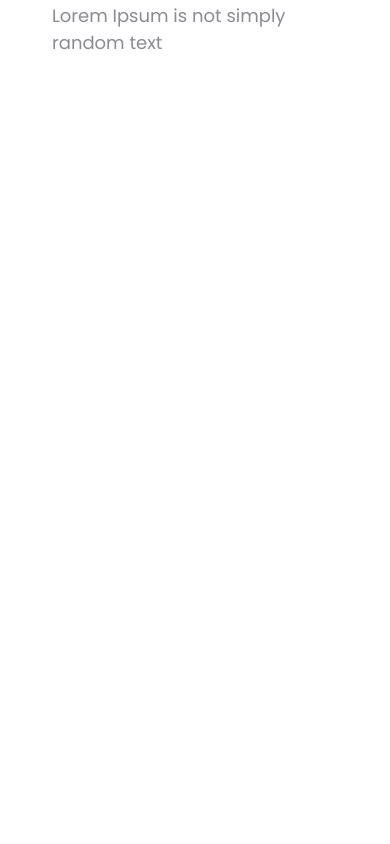
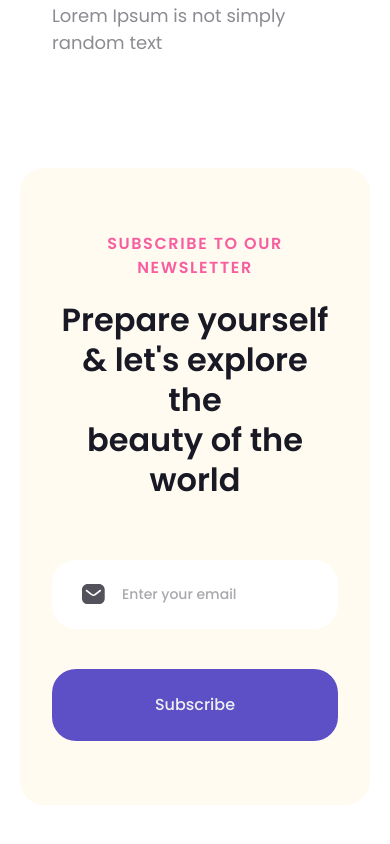
Before and after one commit to Rexenpai-cmd/travlog, a React (Vite) app: page / in a window 390 px wide. Shown: the part 5561-6405 px from the top of the page. Before the commit the page ends 5729 px from the top, so only its background shows below. Built offline with nearby package versions, Linux system fonts and the light colour scheme.

Commit message:
Feat: Newsletter Section

```diff
--- a/src/App.jsx
+++ b/src/App.jsx
@@ -3,6 +3,7 @@ import Discover from "./components/Discover";
 import Features from "./components/Features";
 import Header from "./components/Header";
 import Hero from "./components/Hero";
+import Newsletter from "./components/Newsletter";
 import TravelPoint from "./components/TravelPoint";
 
 function App() {
@@ -14,6 +15,7 @@ function App() {
                 <Discover />
                 <TravelPoint />
                 <Features />
+                <Newsletter />
             </div>
         </>
     );
--- a/src/components/Discover.jsx
+++ b/src/components/Discover.jsx
@@ -8,7 +8,10 @@ import yellowBlur from "../assets/yellow-blur.png";
 const Discover = () => {
     return (
         <Section>
-            <div className="relative flex w-full items-center flex-col lg:flex-row">
+            <div
+                className="relative flex w-full items-center flex-col lg:flex-row"
+                id="discover"
+            >
                 <div className="flex flex-col items-center gap-2.5 mb-12.5 lg:mb-0 lg:items-start lg:mr-15 justify-center">
                     <Heading>Services</Heading>
                     <SubHeading>Our top value categories for you</SubHeading>
--- /dev/null
+++ b/src/components/Newsletter.jsx
@@ -0,0 +1,52 @@
+import Section from "./Section";
+import Heading from "./Heading";
+import SubHeading from "./SubHeading";
+import mail from "../assets/svg/mail.svg";
+import dots from "../assets/svg/dots.svg";
+
+const Newsletter = () => {
+    return (
+        <Section>
+            <div className="flex items-center justify-between px-[32px] py-[64px] md:px-[64px] md:py-[128px] gap-[60px] flex-col rounded-3xl w-full relative bg-yellow/8">
+                <div className="flex flex-col w-full items-center gap-5 lg:mb-0 justify-center">
+                    <h6 className="uppercase text-base text-center font-semibold text-[16px] md:text-[23px] text-secondary tracking-widest">
+                        subscribe to our newsletter
+                    </h6>
+                    <h1 className=" text-text-black font-semibold text-center text-[32px] leading-tight md:text-[44px]">
+                        Prepare yourself & let's explore the
+                        <br />
+                        beauty of the world
+                    </h1>
+                </div>
+                <div className="flex items-center gap-[40px] flex-col w-full md:flex-row">
+                    <div className="relative w-full">
+                        <img
+                            src={mail}
+                            alt="Mail Svg"
+                            className="absolute top-[35%] md:top-[34%] left-[30px] md:left-[60px] h-[20px] md:h-[32px]"
+                        />
+                        <input
+                            type="text"
+                            name=""
+                            id=""
+                            placeholder="Enter your email"
+                            className="flex flex-1 w-full items-center rounded-3xl gap-5 justify-start bg-white px-[70px] py-[24px] md:px-[120px]  md:py-[32px] text-[14px] md:text-[23px] text-text-black/75 font-medium  focus:outline-none focus:ring-2 focus:ring-primart focus:border-transparent"
+                        />
+                    </div>
+                    <button className="bg-primart w-full md:w-auto flex items-center justify-center px-[64px] py-[24px] md:py-[32px] rounded-3xl cursor-pointer">
+                        <h6 className="text-[16px] md:text-[18px] text-text-light font-medium text-base text-center">
+                            Subscribe
+                        </h6>
+                    </button>
+                </div>
+                <img
+                    src={dots}
+                    alt="Dots"
+                    className="absolute -left-10 -top-16 hidden md:flex"
+                />
+            </div>
+        </Section>
+    );
+};
+
+export default Newsletter;
--- a/src/components/Section.jsx
+++ b/src/components/Section.jsx
@@ -3,7 +3,7 @@ import React from "react";
 const Section = ({ children, className }) => {
     return (
         <div
-            className={`flex items-center mb-20 md:mb-25 h-full w-full justify-center ${className}`}
+            className={`flex items-center mb-20 md:mb-30 h-full w-full justify-center ${className}`}
         >
             {children}
         </div>
--- a/src/components/SubHeading.jsx
+++ b/src/components/SubHeading.jsx
@@ -3,7 +3,7 @@ import React from "react";
 const SubHeading = ({ children, className }) => {
     return (
         <h1
-            className={`${className} text-text-black font-semibold text-center lg:text-start text-[32px] leading-tight  md:text-[44px]`}
+            className={`${className} text-text-black font-semibold text-center lg:text-start text-[32px] leading-tight md:text-[44px]`}
         >
             {children}
         </h1>
```
